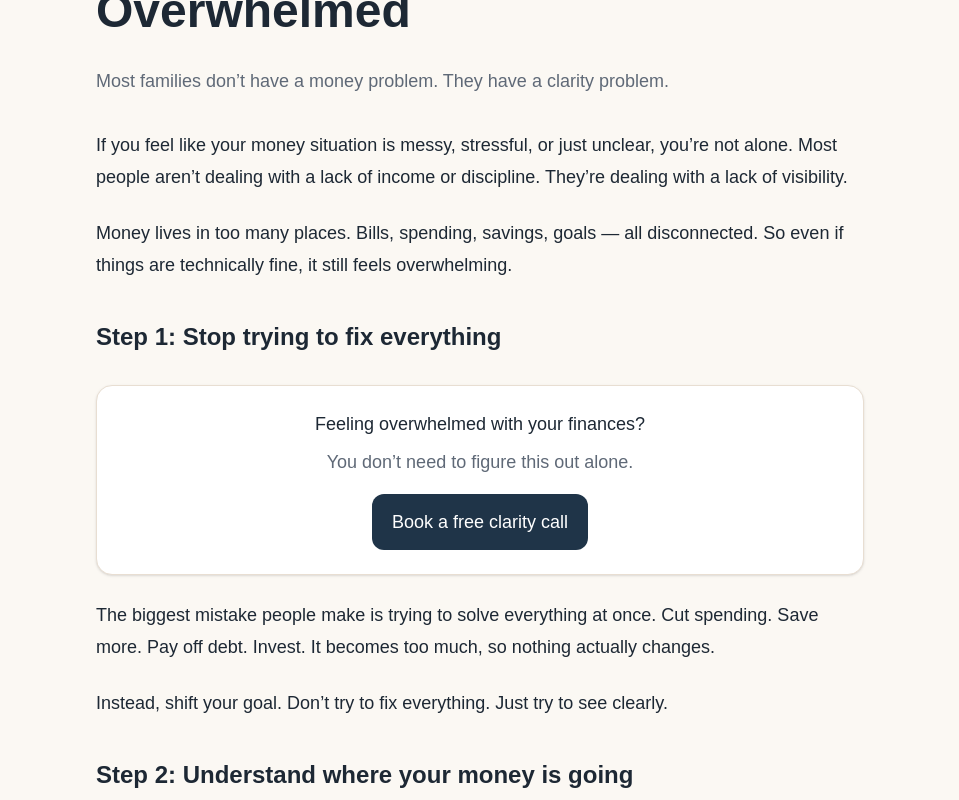
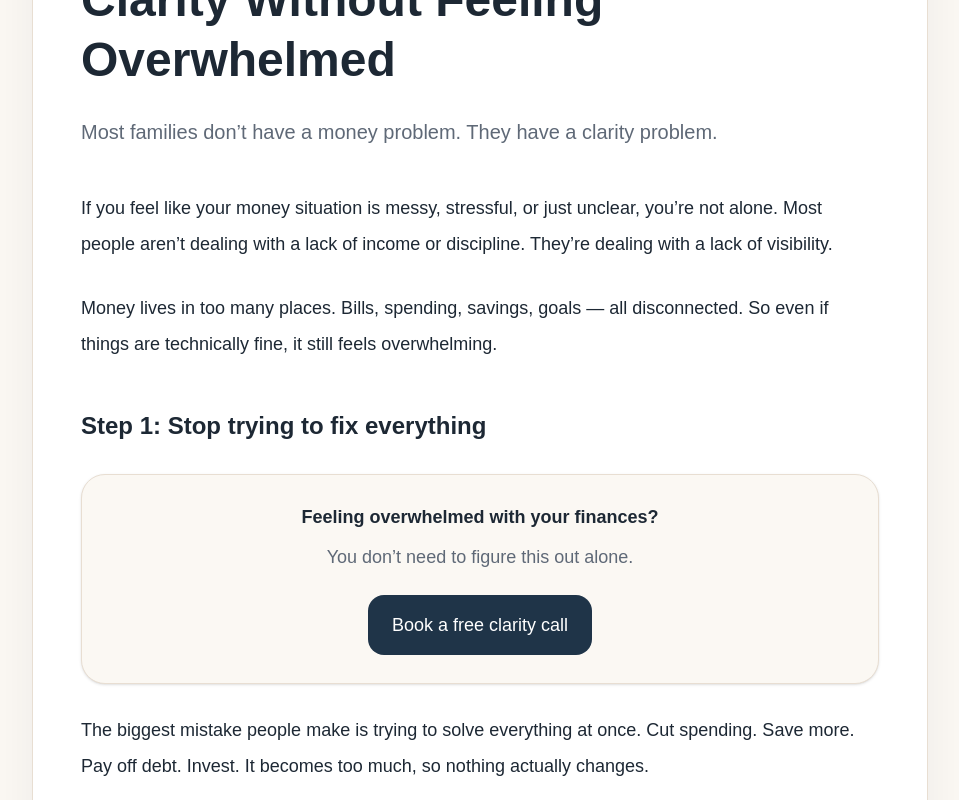
Before and after one commit to samuelhenig/henig-financial, a Next.js app: page /articles/start-financial-clarity in a window 1280 px wide. Shown: the part 380-1180 px from the top of the page, without its empty margins (160-1119 px from the left). Built offline with nearby package versions, Linux system fonts and the light colour scheme.

Commit message:
Update page.js

```diff
--- a/src/app/articles/[slug]/page.js
+++ b/src/app/articles/[slug]/page.js
@@ -47,8 +47,9 @@ export default async function ArticlePage({ params }) {
     <main className="min-h-screen bg-[#FBF8F3] text-[#1D2834]">
       <Header />
 
-      <section className="px-6 py-16 md:px-10 lg:px-14">
-        <div className="mx-auto max-w-3xl">
+      <section className="px-6 py-14 md:px-10 lg:px-14">
+        <div className="mx-auto max-w-4xl">
+          <div className="rounded-[34px] border border-[#E8DED2] bg-white px-6 py-10 shadow-[0_18px_48px_rgba(29,40,52,0.06)] md:px-12 md:py-14">
             <div className="mb-8 flex gap-4 text-sm">
               <a href="/" className="text-[#A86846] hover:underline">
                 ← Home
@@ -66,25 +67,25 @@ export default async function ArticlePage({ params }) {
               {article.title}
             </h1>
 
-          <p className="mt-6 text-lg leading-8 text-[#5F6977]">
+            <p className="mt-6 text-xl leading-9 text-[#5F6977]">
               {article.intro}
             </p>
 
-          <div className="mt-8 space-y-6 text-lg leading-8 text-[#1D2834]">
+            <div className="mt-10 space-y-7 text-lg leading-9 text-[#1D2834]">
               {article.content.map((block, index) => {
                 if (index === 2) {
                   return (
                     <div key={index}>
                       {block.type === "heading" ? (
-                      <h2 className="mt-10 text-2xl font-semibold">
+                        <h2 className="mt-12 text-2xl font-semibold">
                           {block.text}
                         </h2>
                       ) : (
                         <p>{block.text}</p>
                       )}
 
-                    <div className="mt-8 rounded-2xl border border-[#E8DED2] bg-white p-6 text-center shadow-sm">
-                      <p className="text-lg font-medium">
+                      <div className="mt-8 rounded-3xl border border-[#E8DED2] bg-[#FBF8F3] p-7 text-center shadow-sm">
+                        <p className="text-lg font-semibold">
                           Feeling overwhelmed with your finances?
                         </p>
                         <p className="mt-2 text-[#5F6977]">
@@ -95,7 +96,7 @@ export default async function ArticlePage({ params }) {
                           href="https://calendly.com/shmilyhenig/consult"
                           target="_blank"
                           rel="noreferrer"
-                        className="mt-4 inline-block rounded-xl bg-[#1F3448] px-5 py-3 text-white hover:bg-[#2c465d]"
+                          className="mt-5 inline-block rounded-2xl bg-[#1F3448] px-6 py-3 text-white hover:bg-[#2c465d]"
                         >
                           Book a free clarity call
                         </a>
@@ -106,7 +107,7 @@ export default async function ArticlePage({ params }) {
 
                 if (block.type === "heading") {
                   return (
-                  <h2 key={index} className="mt-10 text-2xl font-semibold">
+                    <h2 key={index} className="mt-12 text-2xl font-semibold">
                       {block.text}
                     </h2>
                   );
@@ -136,7 +137,7 @@ export default async function ArticlePage({ params }) {
                     <a
                       key={related.slug}
                       href={related.href}
-                    className="block rounded-2xl border border-[#E8DED2] bg-white p-5 hover:bg-[#F4EFE8]"
+                      className="block rounded-2xl border border-[#E8DED2] bg-[#FBF8F3] p-5 hover:bg-[#F4EFE8]"
                     >
                       <div className="text-sm text-[#A86846]">
                         {related.readTime} • {related.date}
@@ -155,6 +156,7 @@ export default async function ArticlePage({ params }) {
               </div>
             )}
           </div>
+        </div>
       </section>
 
       <Footer />
```
Lines whose indentation alone changed are shown as unchanged.
